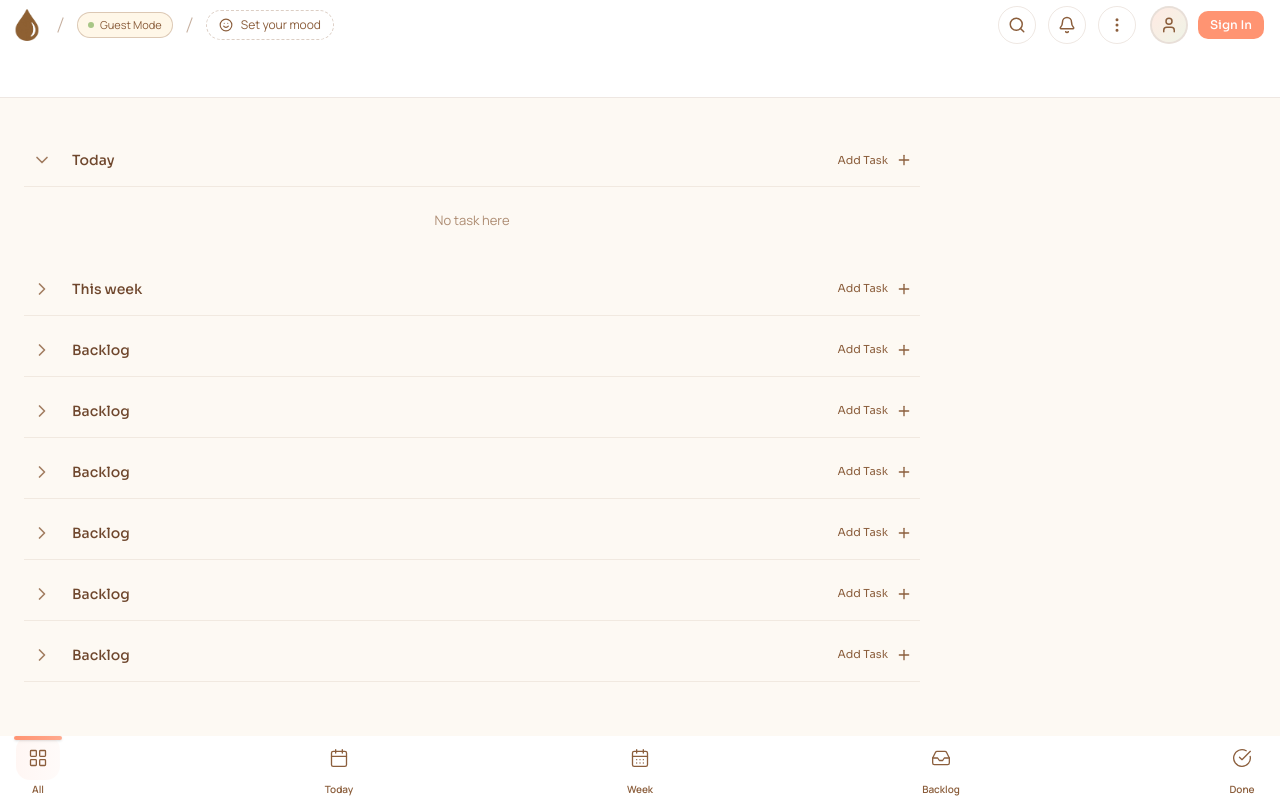
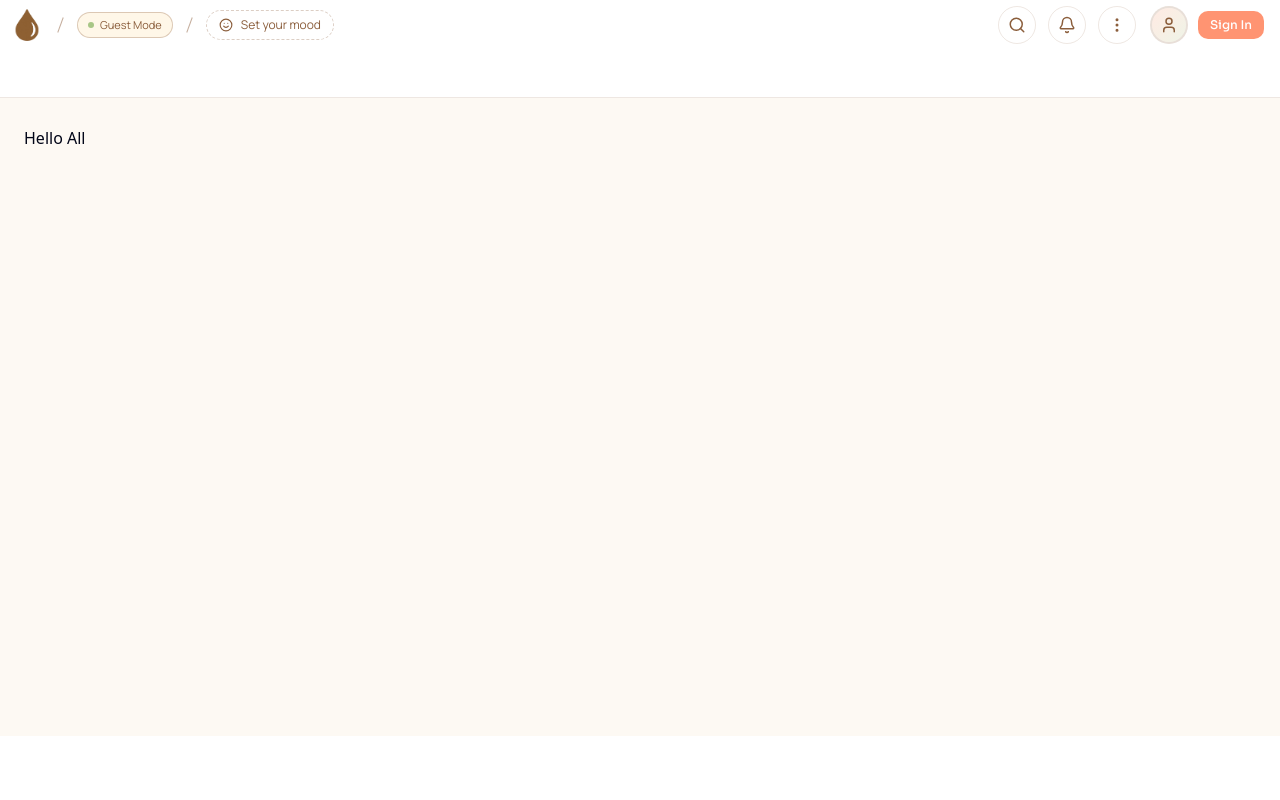
Before and after one commit to liannmaka/Focuspond, a Next.js app: page /home/all in a window 1280 px wide. Built offline with nearby package versions, Linux system fonts and the light colour scheme.

Commit message:
fix: fixing landing page

```diff
--- a/src/app/(app)/(dashboard-layout)/home/all/page.tsx
+++ b/src/app/(app)/(dashboard-layout)/home/all/page.tsx
@@ -1,6 +1,6 @@
 "use client";
 
-import { TaskAccordion } from "@/components/ui/TaskAccordion";
+// import { TaskAccordion } from "@/components/ui/TaskAccordion";
 
 export default function AllPage() {
   // const todayTasks = [
@@ -10,74 +10,74 @@ export default function AllPage() {
   // ];
 
   return (
-    <div className="max-w-4xl mx-auto space-y-0 md:mx-0">
-      <TaskAccordion
-        title="Today"
-        taskCount={0}
-        totalTasks={0}
-        tasks={[]}
-        defaultOpen={true}
-        onAddTask={() => console.log("Add today task")}
-      />
+    // <div className="max-w-4xl mx-auto space-y-0 md:mx-0">
+    //   <TaskAccordion
+    //     title="Today"
+    //     taskCount={0}
+    //     totalTasks={0}
+    //     tasks={[]}
+    //     defaultOpen={true}
+    //     onAddTask={() => console.log("Add today task")}
+    //   />
 
-      <TaskAccordion
-        title="This week"
-        taskCount={0}
-        totalTasks={0}
-        tasks={[]}
-        defaultOpen={false}
-        onAddTask={() => console.log("Add week task")}
-      />
+    //   <TaskAccordion
+    //     title="This week"
+    //     taskCount={0}
+    //     totalTasks={0}
+    //     tasks={[]}
+    //     defaultOpen={false}
+    //     onAddTask={() => console.log("Add week task")}
+    //   />
 
-      <TaskAccordion
-        title="Backlog"
-        taskCount={0}
-        totalTasks={0}
-        tasks={[]}
-        defaultOpen={false}
-        onAddTask={() => console.log("Add backlog task")}
-      />
-      <TaskAccordion
-        title="Backlog"
-        taskCount={0}
-        totalTasks={0}
-        tasks={[]}
-        defaultOpen={false}
-        onAddTask={() => console.log("Add backlog task")}
-      />
-      <TaskAccordion
-        title="Backlog"
-        taskCount={0}
-        totalTasks={0}
-        tasks={[]}
-        defaultOpen={false}
-        onAddTask={() => console.log("Add backlog task")}
-      />
-      <TaskAccordion
-        title="Backlog"
-        taskCount={0}
-        totalTasks={0}
-        tasks={[]}
-        defaultOpen={false}
-        onAddTask={() => console.log("Add backlog task")}
-      />
-      <TaskAccordion
-        title="Backlog"
-        taskCount={0}
-        totalTasks={0}
-        tasks={[]}
-        defaultOpen={false}
-        onAddTask={() => console.log("Add backlog task")}
-      />
-      <TaskAccordion
-        title="Backlog"
-        taskCount={0}
-        totalTasks={0}
-        tasks={[]}
-        defaultOpen={false}
-        onAddTask={() => console.log("Add backlog task")}
-      />
-    </div>
-    // <div>Hello All</div>
+    //   <TaskAccordion
+    //     title="Backlog"
+    //     taskCount={0}
+    //     totalTasks={0}
+    //     tasks={[]}
+    //     defaultOpen={false}
+    //     onAddTask={() => console.log("Add backlog task")}
+    //   />
+    //   <TaskAccordion
+    //     title="Backlog"
+    //     taskCount={0}
+    //     totalTasks={0}
+    //     tasks={[]}
+    //     defaultOpen={false}
+    //     onAddTask={() => console.log("Add backlog task")}
+    //   />
+    //   <TaskAccordion
+    //     title="Backlog"
+    //     taskCount={0}
+    //     totalTasks={0}
+    //     tasks={[]}
+    //     defaultOpen={false}
+    //     onAddTask={() => console.log("Add backlog task")}
+    //   />
+    //   <TaskAccordion
+    //     title="Backlog"
+    //     taskCount={0}
+    //     totalTasks={0}
+    //     tasks={[]}
+    //     defaultOpen={false}
+    //     onAddTask={() => console.log("Add backlog task")}
+    //   />
+    //   <TaskAccordion
+    //     title="Backlog"
+    //     taskCount={0}
+    //     totalTasks={0}
+    //     tasks={[]}
+    //     defaultOpen={false}
+    //     onAddTask={() => console.log("Add backlog task")}
+    //   />
+    //   <TaskAccordion
+    //     title="Backlog"
+    //     taskCount={0}
+    //     totalTasks={0}
+    //     tasks={[]}
+    //     defaultOpen={false}
+    //     onAddTask={() => console.log("Add backlog task")}
+    //   />
+    // </div>
+    <div>Hello All</div>
   );
 }
--- a/src/app/(app)/(dashboard-layout)/layout.tsx
+++ b/src/app/(app)/(dashboard-layout)/layout.tsx
@@ -1,10 +1,10 @@
 import BottomNav from "../_components/BottomNav";
 import TopBar from "../_components/TopBar";
-import SideBar from "../_components/SideBar";
+import SideBar from "../_components/Sidebar";
 
 export default function PwaLayout({ children }: { children: React.ReactNode }) {
   return (
-    <div className="grid grid-rows-[98px_1fr_64px] h-screen overflow-hidden">
+    <div className="grid grid-rows-[98px_1fr_64px] h-screen">
       {/* Top Bar */}
       <TopBar className="" />
 
@@ -15,7 +15,9 @@ export default function PwaLayout({ children }: { children: React.ReactNode }) {
       <main className="px-6 py-7 bg-base-background overflow-y-auto">{children}</main>
 
       {/* MOBILE: Bottom Nav */}
-      <BottomNav className="" />
+      <div className="lg:hidden">
+        <BottomNav className="" />
+      </div>
     </div>
   );
 }
--- a/src/app/(app)/_components/BottomNav.tsx
+++ b/src/app/(app)/_components/BottomNav.tsx
@@ -28,7 +28,7 @@ export default function BottomNav({className}: {className: string}) {
     //   </div>
     // </nav>
     // h-16 = 64px
-    <nav className={`bg-white/98 ${className}`}>
+    <nav className={"bg-white/98"}>
       <div className="flex items-center justify-between px-4">
         {tabs.map(({ icon, href, label }) => {
           const Icon = icon;
--- a/src/app/(app)/_components/TopBar.tsx
+++ b/src/app/(app)/_components/TopBar.tsx
@@ -4,7 +4,7 @@ import { BrandLogo } from "@/components/ui";
 import { User, Bell, Search, MoreVertical, Smile } from "lucide-react";
 import { useEffect, useRef, useState } from "react";
 
-export default function TopBar({ className }: { className: string }) {
+export default function TopBar({ className }: { className?: string }) {
   const [isSearchOpen, setIsSearchOpen] = useState<boolean>(false);
   const searchRef = useRef<HTMLDivElement>(null);
   console.log("top", searchRef.current);
--- a/src/app/(marketing)/_components/CtaBanner.tsx
+++ b/src/app/(marketing)/_components/CtaBanner.tsx
@@ -8,7 +8,7 @@ const CtaBanner = () => {
         <h2 className="text-2xl sm:text-3xl lg:text-4xl font-sora font-semibold">
           Start your day with clarity
         </h2>
-        <p className="mt-4 font-manrope text-base sm:text-lg">
+        <p className="mt-4 font-manrope text-base sm:text-lg container">
           No account needed. Works offline. Zero pressure.
         </p>
         <Button
--- a/src/app/(marketing)/_components/NavBar.tsx
+++ b/src/app/(marketing)/_components/NavBar.tsx
@@ -88,7 +88,7 @@ const NavBar = () => {
           : "-translate-y-[calc(100%+1rem)] shadow-none"
       )}
     >
-      <nav className="max-w-360 mx-auto flex justify-between items-center h-(--header-height)">
+      <nav className="max-w-360 mx-auto lg:px-11 flex justify-between items-center h-(--header-height)">
         {/* Logo and App name */}
         <div className="flex items-center">
           <div className="-ml-4">
--- a/src/styles/globals.css
+++ b/src/styles/globals.css
@@ -119,7 +119,9 @@
 }
 
 @utility content-center {
-  @apply container mx-auto px-7 lg:px-11;
+  /* @apply container mx-auto px-7 lg:px-11; */
+
+  @apply mx-auto w-full max-w-7xl px-7 lg:px-11;
 }
 
 @utility flex-center {
```
